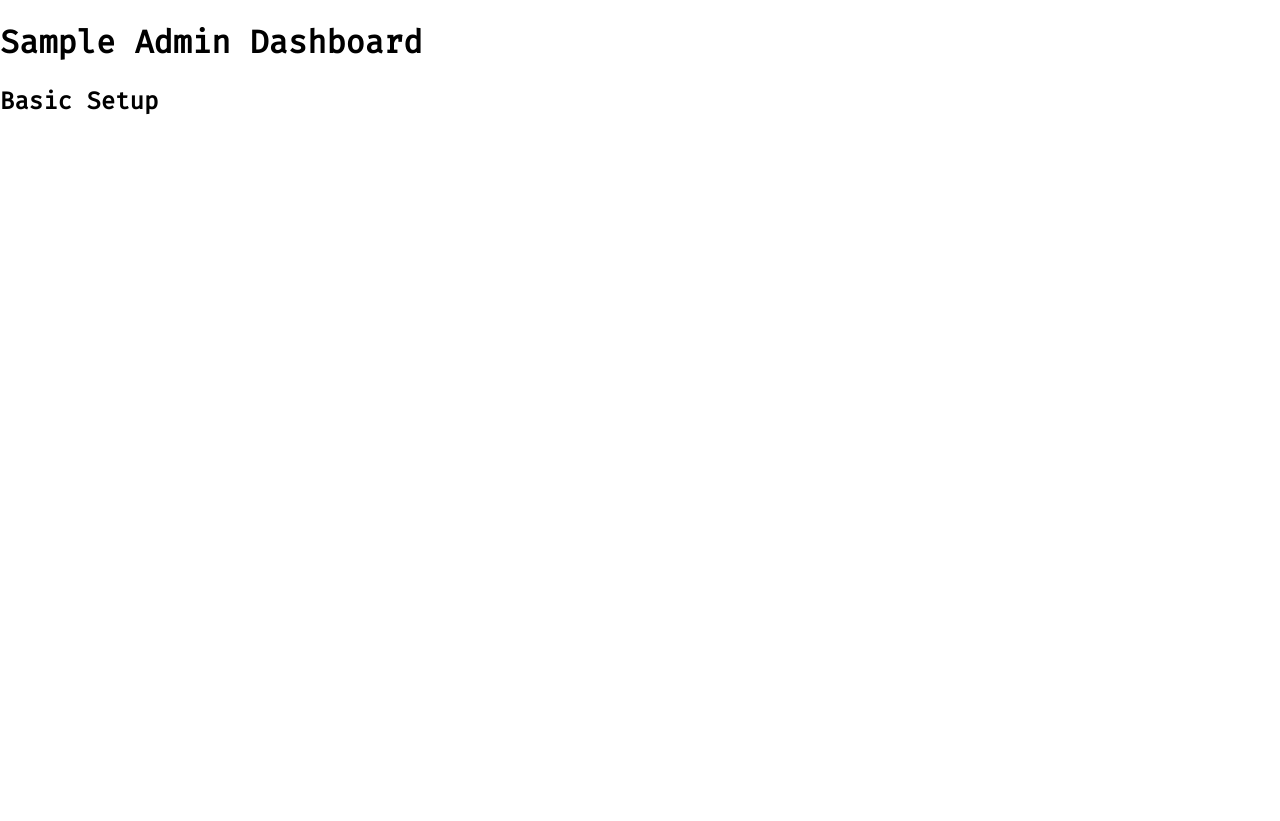
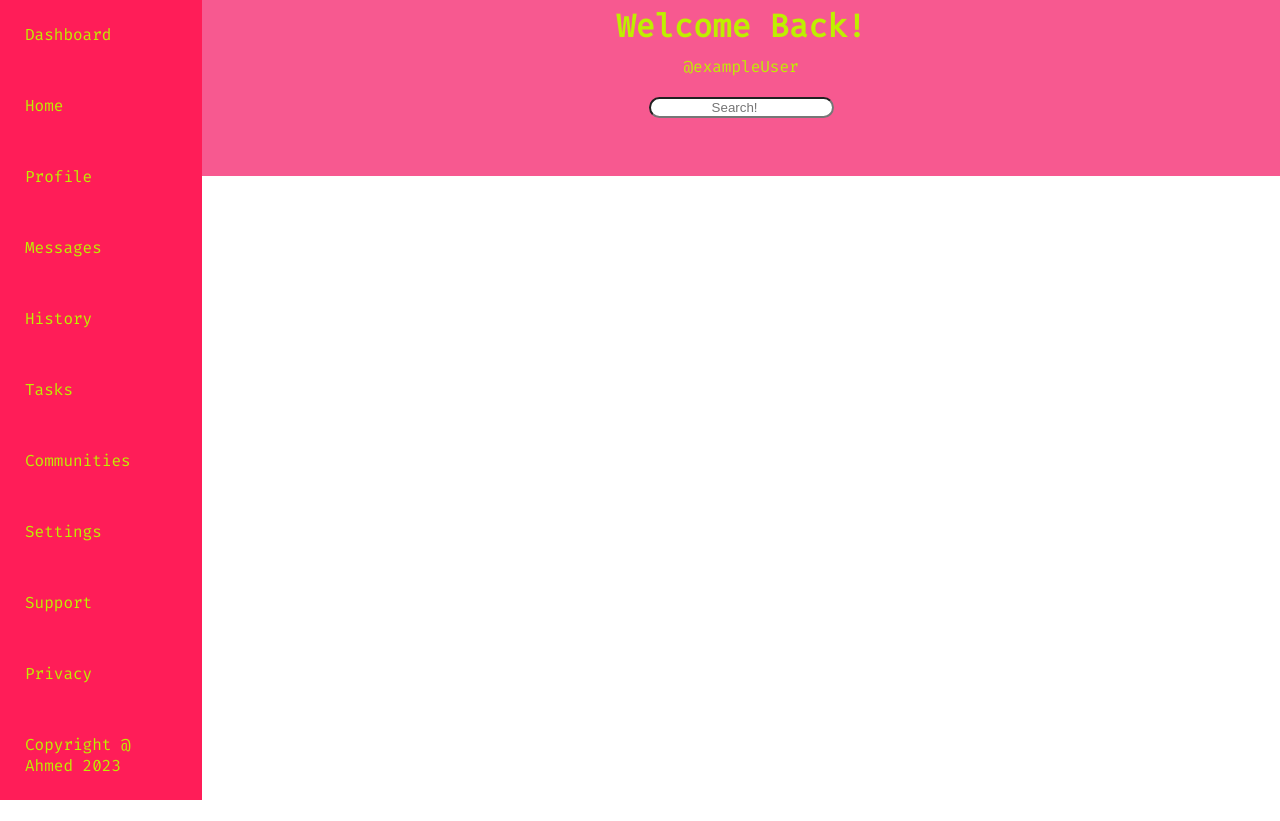
Before and after one commit to ahmkhn/admin-dashboard, a plain HTML site: page index.html in a window 1280 px wide. After the commit the page ends 800 px from the top, so only its background shows below. Drawn offline with Linux system fonts and the light colour scheme.

Commit message:
basic html

```diff
--- a/index.html
+++ b/index.html
@@ -8,7 +8,28 @@
     <title>Admin Dashboard</title>
 </head>
 <body>
-    <h1>Sample Admin Dashboard</h1>
-    <h2>Basic Setup</h2>
+    <div class="main-container">
+        <div class="left-nav-bar">
+            <div class="dashboard navdiv"><a href="">Dashboard</a></div>
+            <div class="home navdiv"><a href="">Home</a></div>
+            <div class="profile navdiv"><a href="">Profile</a></div>
+            <div class="messages navdiv"><a href="">Messages</a></div>
+            <div class="history navdiv"><a href="">History</a></div>
+            <div class="tasks navdiv"><a href="">Tasks</a></div>
+            <div class="communities navdiv"><a href="">Communities</a></div>
+            <div class="settings navdiv"><a href="">Settings</a></div>
+            <div class="support navdiv"><a href="">Support</a></div>
+            <div class="privacy navdiv"><a href="">Privacy</a></div>
+            <div class="copyright navdiv"><a href="https://www.github.com/ahmkhn">Copyright @ Ahmed 2023</a></div>
+        </div>
+        <div class="top-container">
+            <h1 class="welcome">Welcome Back!</h1>
+            <p class="welcome2">@exampleUser</p>
+            <div class="search-bar">
+                <input class="search-input" type="search" placeholder="Search!">
+            </div>
+        </div>
+    </div>
+
 </body>
 </html>
```
